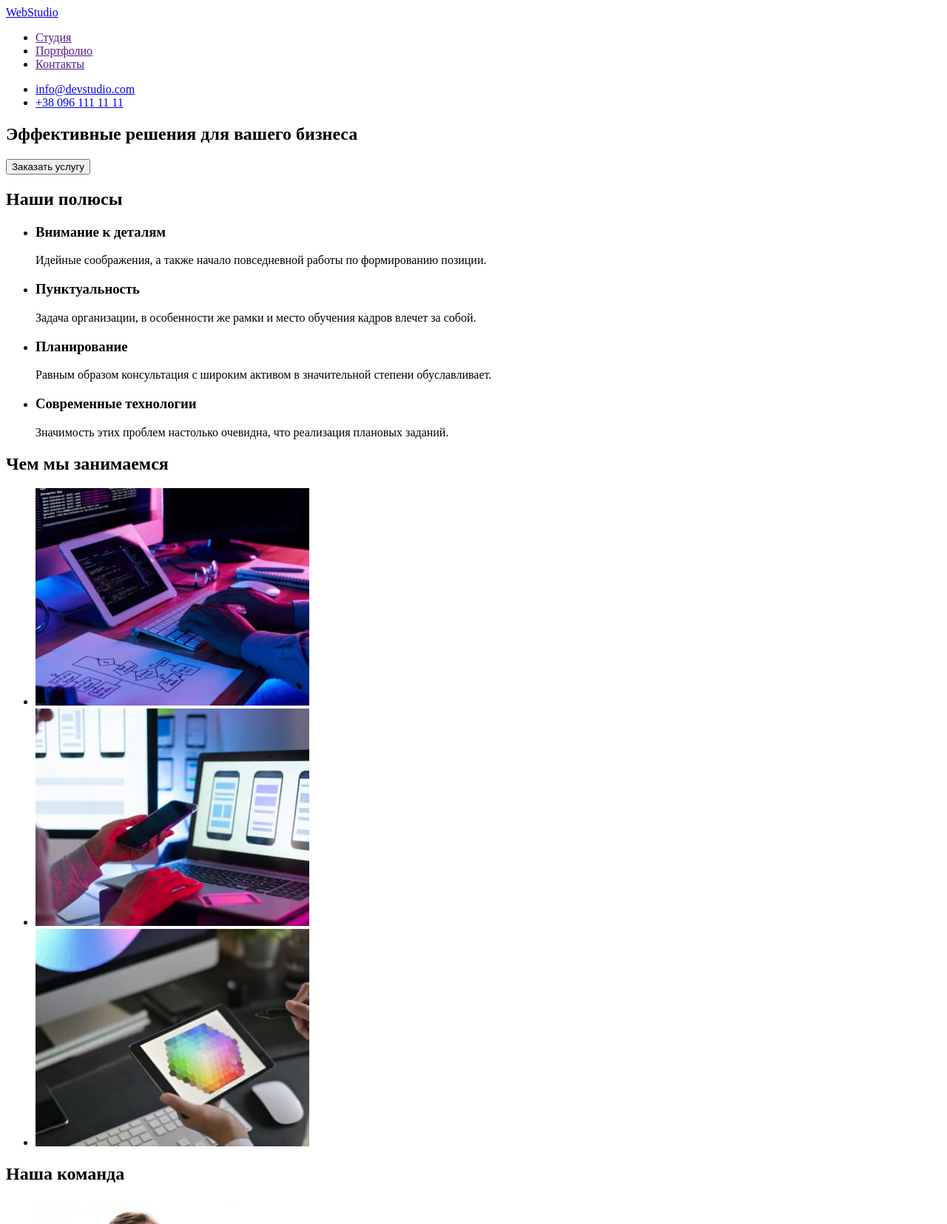
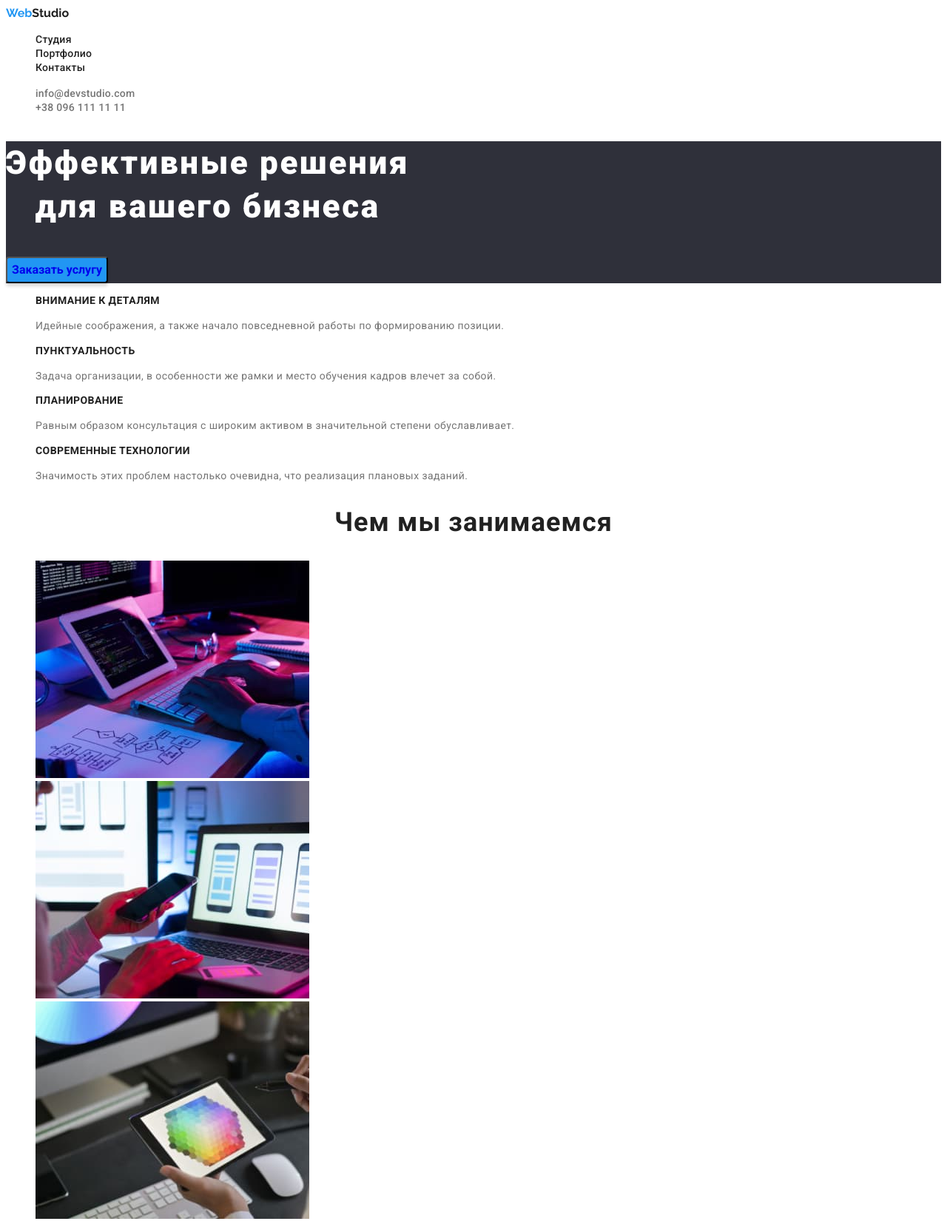
Before and after one commit to Dmutriy/goit-markup-hw-02, a plain HTML site: page index.html in a window 1280 px wide. Shown: the top 1655 px of the page at 74% size. Drawn offline with Linux system fonts and the light colour scheme.

Commit message:
work with index.html

```diff
--- a/index.html
+++ b/index.html
@@ -1,102 +1,200 @@
 <!DOCTYPE html>
 <html lang="ru">
     <head>
-    <meta charset="UTF-8">
-    <meta http-equiv="X-UA-Compatible" content="IE=edge">
-    <meta name="viewport" content="width=device-width, initial-scale=1.0">
+        <meta charset="UTF-8" />
+        <meta http-equiv="X-UA-Compatible" content="IE=edge" />
+        <meta name="viewport" content="width=device-width, initial-scale=1.0" />
         <title>WebStudio</title>
+        <link rel="preconnect" href="https://fonts.googleapis.com" />
+        <link rel="preconnect" href="https://fonts.gstatic.com" crossorigin />
+        <link
+            href="https://fonts.googleapis.com/css2?family=Raleway:wght@700&family=Roboto:wght@400;500;700;900&display=swap"
+            rel="stylesheet"
+        />
+        <link rel="stylesheet" href="./css/styles.css" />
     </head>
     <body>
-  <header>
-    <a href="WedStudio">WebStudio</a>
-    <nav>
-      <ul>
-        <li><a href="">Студия</a></li>
-        <li><a href="">Портфолио</a></li>
-        <li><a href="">Контакты</a></li>
+        <header class="header">
+            <a class="header-logo link" href="/"
+                >Web<span class="header-logo-studio">Studio</span>
+            </a>
+            <nav class="header-nav">
+                <ul class="header-list list">
+                    <li class="header-item">
+                        <a href="./index.html" class="header-link link"
+                            >Студия</a
+                        >
+                    </li>
+                    <li class="header-item">
+                        <a href="./portfolio.html" class="header-link link"
+                            >Портфолио</a
+                        >
+                    </li>
+                    <li class="header-item">
+                        <a href="" class="header-link link">Контакты</a>
+                    </li>
                 </ul>
             </nav>
-    <ul>
-      <li><a href="mailto:info@devstudio.com">info@devstudio.com</a></li>
-      <li><a href="tel:+380961111111">+38 096 111 11 11</a></li>
+            <ul class="contacts list list">
+                <li class="header-contacts-item link">
+                    <a href="mailto:info@devstudio.com" class="header-mail link"
+                        >info@devstudio.com</a
+                    >
+                </li>
+                <li class="header-contacts-item link">
+                    <a href="tel:+380961111111" class="header-tel link"
+                        >+38 096 111 11 11</a
+                    >
+                </li>
             </ul>
         </header>
         <main>
-    <section>
-      <h1>Эффективные решения для вашего бизнеса</h1>
-      <button type="button">Заказать услугу</button>
+            <section class="hero">
+                <h1 class="hero-title">
+                    Эффективные решения <br />
+                    для вашего бизнеса
+                </h1>
+                <a href="https://www.google.com/"
+                    ><button type="button" class="hero-btn">
+                        Заказать услугу
+                    </button></a
+                >
             </section>
-    <section>
-      <h2>Наши полюсы</h2>
-      <ul>
-        <li>
-          <h3>Внимание к деталям</h3>
-          <p>Идейные соображения, а также начало повседневной работы по формированию позиции.</p>
+            <section class="specifics">
+                <h2 class="invisible-title" hidden>Особенности</h2>
+                <ul class="specifics-list list">
+                    <li class="specifics-item">
+                        <h3 class="specifics-title">Внимание к деталям</h3>
+                        <p class="specifics-text">
+                            Идейные соображения, а также начало повседневной
+                            работы по формированию позиции.
+                        </p>
                     </li>
-        <li>
-          <h3>Пунктуальность</h3>
-          <p>Задача организации, в особенности же рамки и место обучения кадров влечет за собой.</p>
+                    <li class="specifics-item">
+                        <h3 class="specifics-title">Пунктуальность</h3>
+                        <p class="specifics-text">
+                            Задача организации, в особенности же рамки и место
+                            обучения кадров влечет за собой.
+                        </p>
                     </li>
-        <li>
-          <h3>Планирование</h3>
-          <p>Равным образом консультация с широким активом в значительной степени обуславливает.</p>
+                    <li class="specifics-item">
+                        <h3 class="specifics-title">Планирование</h3>
+                        <p class="specifics-text">
+                            Равным образом консультация с широким активом в
+                            значительной степени обуславливает.
+                        </p>
                     </li>
-        <li>
-          <h3>Современные технологии</h3>
-          <p>Значимость этих проблем настолько очевидна, что реализация плановых заданий.</p>
+                    <li class="specifics-item">
+                        <h3 class="specifics-title">Современные технологии</h3>
+                        <p class="specifics-text">
+                            Значимость этих проблем настолько очевидна, что
+                            реализация плановых заданий.
+                        </p>
                     </li>
                 </ul>
             </section>
-    <section>
-      <h2>Чем мы занимаемся</h2>
-      <ul>
-        <li><img src="./images/about-img-1.jpg"
-          alt="печатает планшете" width="370" height="294"></li>
-        <li><img src="./images/about-img-2.jpg"
-          alt="работает с телефоном" width="370" height="294"></li>
-        <li><img src="./images/about-img-3.jpg"
-          alt="работает с планшетом" width="370" height="294"></li>
+            <section class="about">
+                <h2 class="about-title">Чем мы занимаемся</h2>
+                <ul class="about-list list">
+                    <li class="about-item">
+                        <img
+                            src="./images/about-img-1.jpg"
+                            alt="печатает планшете"
+                            width="370"
+                            height="294"
+                        />
+                    </li>
+                    <li class="about-item">
+                        <img
+                            src="./images/about-img-2.jpg"
+                            alt="работает с телефоном"
+                            width="370"
+                            height="294"
+                        />
+                    </li>
+                    <li class="about-item">
+                        <img
+                            src="./images/about-img-3.jpg"
+                            alt="работает с планшетом"
+                            width="370"
+                            height="294"
+                        />
+                    </li>
                 </ul>
             </section>
-    <section>
-      <h2>Наша команда</h2>
-      <ul>
-        <li>
-          <img src="./images/about_img_1.jpg"
-          alt="Игорь Демьяненко" width="270" height="260">
-          <h3>Игорь Демьяненко</h3>
-          <p lang="en">Product Designer</p>
+            <section class="team">
+                <h2 class="team-title">Наша команда</h2>
+                <ul class="team-list list">
+                    <li class="team-item">
+                        <img
+                            src="./images/about_img_1.jpg"
+                            alt="Игорь Демьяненко"
+                            width="270"
+                            height="260"
+                        />
+                        <h3 class="team-title-bottom">Игорь Демьяненко</h3>
+                        <p lang="en" class="team-text">Product Designer</p>
                     </li>
-        <li>
-          <img src="./images/about_img_2.jpg"
-          alt="Ольга Репина" width="270" height="260">
-          <h3>Ольга Репина</h3>
-          <p lang="en">Frontend Developer</p>
+                    <li class="team-item">
+                        <img
+                            src="./images/about_img_2.jpg"
+                            alt="Ольга Репина"
+                            width="270"
+                            height="260"
+                        />
+                        <h3 class="team-title-bottom">Ольга Репина</h3>
+                        <p lang="en" class="team-text">Frontend Developer</p>
                     </li>
-        <li>
-          <img src="./images/about_img_3.jpg"
-           alt="Николай Тарасов" width="270" height="260">
-          <h3>Николай Тарасов</h3>
-          <p lang="en">Marketing</p>
+                    <li class="team-item">
+                        <img
+                            src="./images/about_img_3.jpg"
+                            alt="Николай Тарасов"
+                            width="270"
+                            height="260"
+                        />
+                        <h3 class="team-title-bottom">Николай Тарасов</h3>
+                        <p lang="en" class="team-text">Marketing</p>
                     </li>
-        <li>
-          <img src="./images/about_img_4.jpg"
-           alt="Михаил Ермаков" width="270" height="260">
-          <h3>Михаил Ермаков</h3>
-          <p>UI Designer</p>
+                    <li class="team-item">
+                        <img
+                            src="./images/about_img_4.jpg"
+                            alt="Михаил Ермаков"
+                            width="270"
+                            height="260"
+                        />
+                        <h3 class="team-title-bottom">Михаил Ермаков</h3>
+                        <p lang="en" class="team-text">UI Designer</p>
                     </li>
                 </ul>
             </section>
         </main>
-  <footer>
-    <a href="WedStudio">WebStudio</a>
-    <address>
-      <ul>
-        <li><a href="https://goo.gl/maps/2mAzJmAGpDU8Xr4V7"
+        <footer class="footer">
+            <a class="footer-logo link" href="WedStudio"
+                >Web<span class="footer-studio">Studio</span>
+            </a>
+            <address class="footer-adres">
+                <ul class="footer-list list">
+                    <li class="footer-item">
+                        <a
+                            class="footer-addres-link link"
+                            href="https://goo.gl/maps/2mAzJmAGpDU8Xr4V7"
                             target="_blank"
-            rel="noopener nofollow noreferrer">г. Киев, пр-т Леси Украинки, 26</a></li>
-        <li><a href="mailto:info@devstudio.com">info@example.com</a></li>
-        <li><a href="tel:+380961111111">+38 096 111 11 11</a></li>
+                            rel="noopener nofollow noreferrer"
+                            >г. Киев, пр-т Леси Украинки, 26</a
+                        >
+                    </li>
+                    <li class="footer-item">
+                        <a
+                            class="footer-link link"
+                            href="mailto:info@devstudio.com"
+                            >info@example.com</a
+                        >
+                    </li>
+                    <li class="footer-item">
+                        <a class="footer-tel link" href="tel:+380961111111"
+                            >+38 096 111 11 11</a
+                        >
+                    </li>
                 </ul>
             </address>
         </footer>
```
Lines whose indentation alone changed are shown as unchanged.
